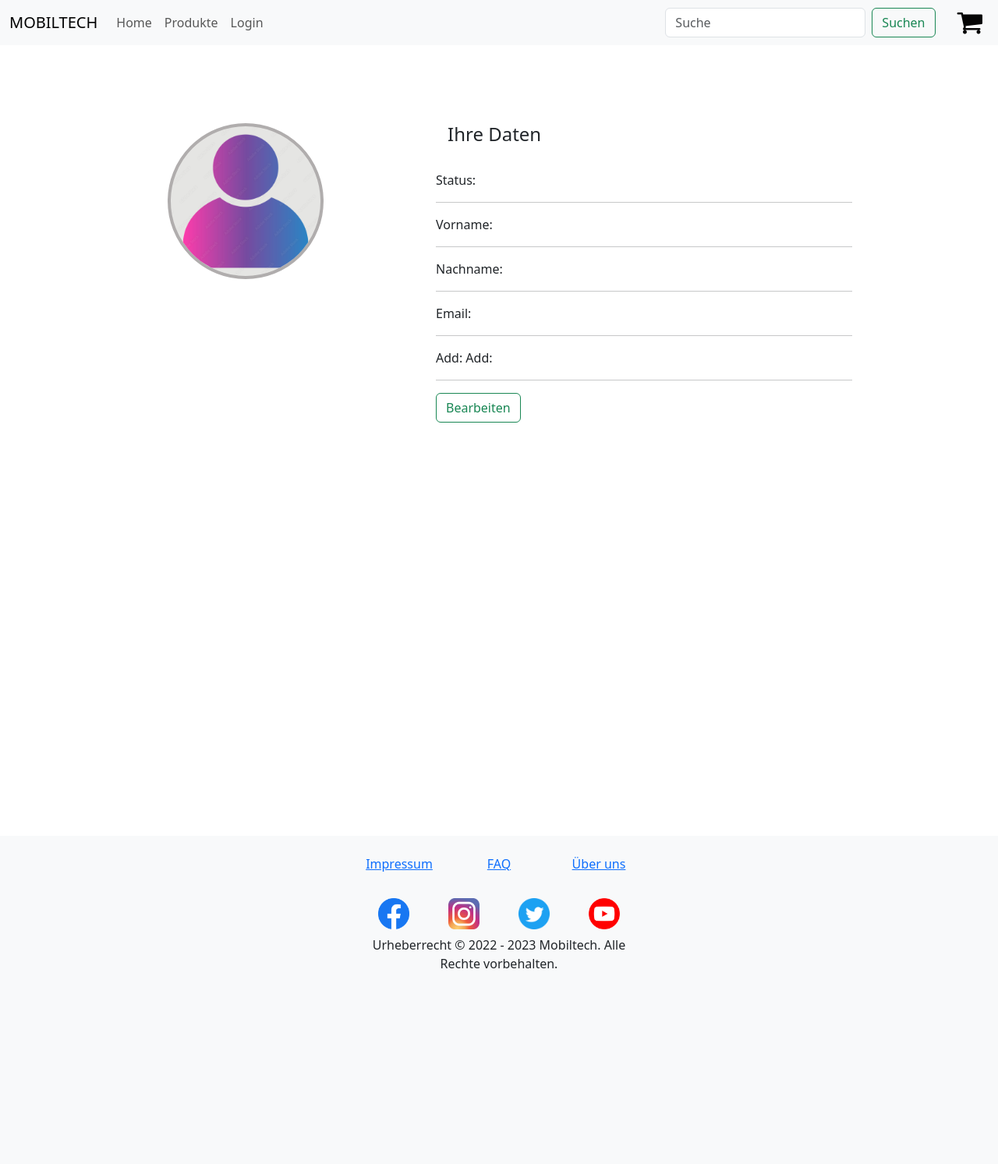
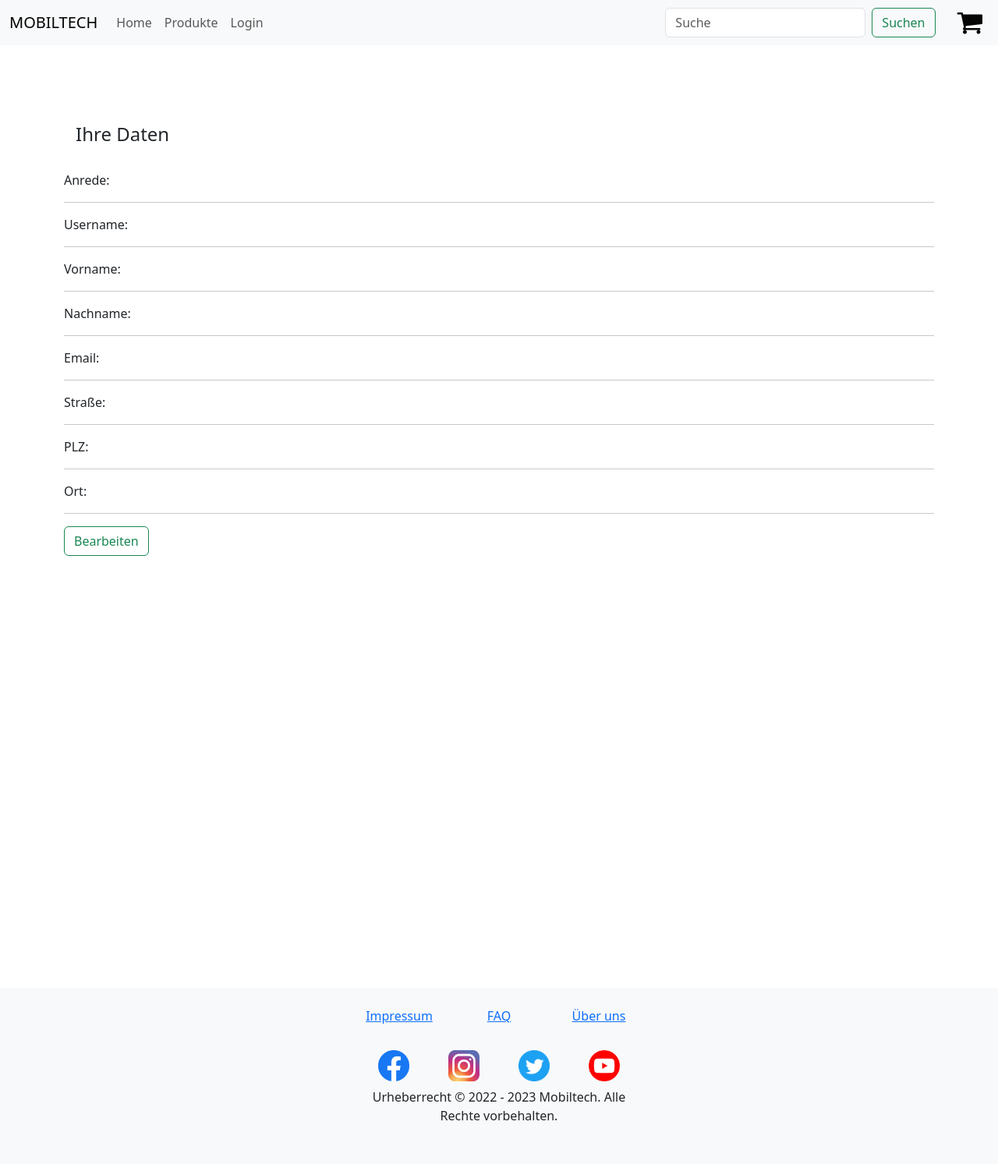
Before and after one commit to wi21b085/MobilTech, a PHP site: page /frontend/sites/viewAccount.html in a window 1280 px wide. Shown: the whole page at 78% size. Before the commit the page ends 1242 px from the top, so only its background shows below. Run offline with PHP 8.4, Linux system fonts and the light colour scheme.

Commit message:
update view_account

```diff
--- a/backend/logic/index_category.php
+++ b/backend/logic/index_category.php
@@ -2,7 +2,7 @@
 include_once("../models/firmaProductClass.php");
 include_once("../config/dbaccess.php");
 
-    $sql = "SELECT DISTINCT firma, name, bild, kurzbeschreibung FROM produkte";
+    $sql = "SELECT firma, name ,bild , kurzbeschreibung FROM produkte GROUP BY firma";
     $stmt = $db->prepare($sql);
     $stmt->execute();
     $result = $stmt->get_result();
--- a/backend/logic/view_account.php
+++ b/backend/logic/view_account.php
@@ -11,6 +11,7 @@
 if ($row = $result->fetch_assoc()) {
     $customer = array(
         'id' => $row['id'],
+        'anrede' => $row['anrede'],
         'vorname' => $row['vorname'],
         'nachname' => $row['nachname'],
         'username' => $row['username'],
--- a/frontend/js/view_account.js
+++ b/frontend/js/view_account.js
@@ -13,100 +13,69 @@
         },
         success: function (response) {
             let customer = response;
-        let status = "Aktiv"
-        console.log((customer.status))
-        if(customer.status !== 1){
-        status = "Inaktiv"
-        }
-        console.log(status);
 
+            $('#username').html(customer.username);
+            $('#anrede').html(customer.anrede);
+            $('#vorname').html(customer.vorname);
+            $('#nachname').html(customer.nachname);
+            $('#email').html(customer.email);
+            $('#add').html(customer.adresse);
+            $('#plz').html(customer.plz);
+            $('#ort').html(customer.ort);
 
-        $('#username').html(customer.username)
-        $('#status').html(status);
-        $('#vorname').html(customer.vorname );
-        $('#nachname').html(customer.nachname)
-        $('#email').html(customer.email);
-        $('#add').html(customer.adresse + ', ' + customer.plz + ', ' + customer.ort);
             $('#editButton').click(function () {
                 if ($(this).text() === 'Bearbeiten') {
+                    $('#anrede').replaceWith('<input type="text" id="anredeInput" class="borderless-input" value="' + $('#anrede').text() + '">');
                     $('#vorname').replaceWith('<input type="text" id="vornameInput" class="borderless-input" value="' + $('#vorname').text() + '">');
                     $('#nachname').replaceWith('<input type="text" id="nachnameInput" class="borderless-input" value="' + $('#nachname').text() + '">');
                     $('#email').replaceWith('<input type="text" id="emailInput" class="borderless-input" value="' + $('#email').text() + '">');
                     $('#add').replaceWith('<input type="text" id="addInput" class="borderless-input" value="' + $('#add').text() + '">');
+                    $('#plz').replaceWith('<input type="text" id="plzInput" class="borderless-input" value="' + $('#plz').text() + '">');
+                    $('#ort').replaceWith('<input type="text" id="ortInput" class="borderless-input" value="' + $('#ort').text() + '">');
 
-            var status = $('#status').text().trim();
-            if (status === 'Aktiv') {
-            $('#status').append('<button id="aktivButton" class="btn btn-outline-success my-2 my-sm-0" type="button">deaktivieren</button>');
-            }
                     $(this).text('Submit');
-            }
-            else if ($(this).text() === 'Submit') {
-                var statusOriginal = status;
-                var vornameOriginal = $('#vorname').text();
-                var nachnameOriginal = $('#nachname').text();
-                var emailOriginal = $('#email').text();
-                var addOriginal = $('#add').text();
+                } else if ($(this).text() === 'Submit') {
+                    var data = {
 
-                var statusEdited = $('#statusInput').val();
-                var vornameEdited = $('#vornameEdited').val();
-                var nachnameEdited = $('#nachnameEdited').val();
-                var emailEdited = $('#emailInput').val();
-                var addEdited = $('#addInput').val();
+                        anrede: $('#anredeInput').val(),
+                        vorname: $('#vornameInput').val(),
+                        nachname: $('#nachnameInput').val(),
+                        email: $('#emailInput').val(),
+                        add: $('#addInput').val(),
+                        plz: $('#plzInput').val(),
+                        ort: $('#ortInput').val()
+                    };
 
-                var hasChanges = false;
-
-                if (statusOriginal !== statusEdited) {
-                  hasChanges = true;
-                }
-                if (vornameOriginal!== vornameEdited) {
-                  hasChanges = true;
-                }
-                if(nachnameOriginal !== nachnameEdited){
-                    hasChanges = true;
-                }
-                if (emailOriginal !== emailEdited) {
-                  hasChanges = true;
-                }
-                if (addOriginal !== addEdited) {
-                  hasChanges = true;
-                }
-                if (hasChanges) {
-                  var data = {
-                    status: statusEdited,
-                    varname: vornameEdited,
-                    nachname: nachnameEdited,
-                    email: emailEdited,
-                    add: addEdited
-                  };
                     $.ajax({
                         url: '../../backend/logic/requestHandler.php',
                         type: 'POST',
-                    data:{
+                        data: {
                             method: "editAccount",
                             param: data
+
                         },
                         success: function (response) {
-                      console.log('Data submitted successfully:' + response);
+                            console.log('Data submitted successfully:');
+                            console.log(data);
 
-                      $('#status').text(statusEdited);
-                      $('#geburtsdatum').text(geburtsdatumEdited);
-                      $('#email').text(emailEdited);
-                      $('#add').text(addEdited);
+                            // Replace the input fields with the updated information
+                            $('#vornameInput').replaceWith('<span id="vorname">' + data.vorname + '</span>');
+                            $('#nachnameInput').replaceWith('<span id="nachname">' + data.nachname + '</span>');
+                            $('#emailInput').replaceWith('<span id="email">' + data.email + '</span>');
+                            $('#addInput').replaceWith('<span id="add">' + data.add + '</span>');
+                            $('#plzInput').replaceWith('<span id="plz">' + data.plz + '</span>');
+                            $('#ortInput').replaceWith('<span id="ort">' + data.ort + '</span>');
 
                             $('#editButton').text('Bearbeiten');
                         },
                         error: function (error) {
-
                             console.error('Error submitting data:', error);
                         }
                     });
-                } else {
-                  //Do nothing
-                }
                 }
             });
         }
-    }
+    };
+
     $.ajax(config);
-
 });
--- a/frontend/sites/viewAccount.html
+++ b/frontend/sites/viewAccount.html
@@ -14,25 +14,16 @@
 </head>
 <body>
     <div id="navbar"></div>
-    <main style="margin-top: 100px;margin-bottom: 530px;">
+    <main style="margin-top: 100px;margin-bottom: 530px; ">
      <div class="container">
-                <div class="container-fluid">
-                    <div class="row">
-                        <div class="col-md-5">
-                            <center>
-                                <div class="profil">
-                                    <img src="../res/img/profil_default.png" style="width: 100%; height: auto;">
-                                </div>
-                                <div class="col-md-12" id="username">
-                                </div>
-                            </center>
-                        </div>
-                        <div class="col-md-6">
+
                             <div class="col-md-12">
                                 <h4>Ihre Daten</h4>
                             </div>
                             <br>
-                            <div >Status: <span id="status"></span></div>
+                            <div >Anrede: <span id="anrede"></span></div>
+                            <hr>
+                            <div >Username: <span id="username"></span></div>
                             <hr>
                             <div >Vorname: <span id="vorname"></span></div>
                             <hr>
@@ -40,16 +31,17 @@
                             <hr>
                             <div >Email: <span id="email"></span></div>
                             <hr>
-                            <div >Add: <span id="add">Add:</span></span></div>
+                            <div >Straße: <span id="add"></span></span></div>
+                            <hr>
+                            <div >PLZ: <span id="plz"></span></span></div>
+                            <hr>
+                            <div >Ort: <span id="ort"></span></span></div>
                             <hr>
                             <div><button id="editButton" class="btn btn-outline-success my-2 my-sm-0" type="button" >Bearbeiten</button></div>
                         </div>
+                        <br>
 
-                        <br>
-                    </div>
-                </div>
             </div>
-
         </main>
         <div id="footer"></div>
     <script src="https://code.jquery.com/jquery-3.6.4.js"
```
Also changed, not shown: backend/logic/edit_account.php (+19 -26 lines). Lines whose indentation alone changed are shown as unchanged.
